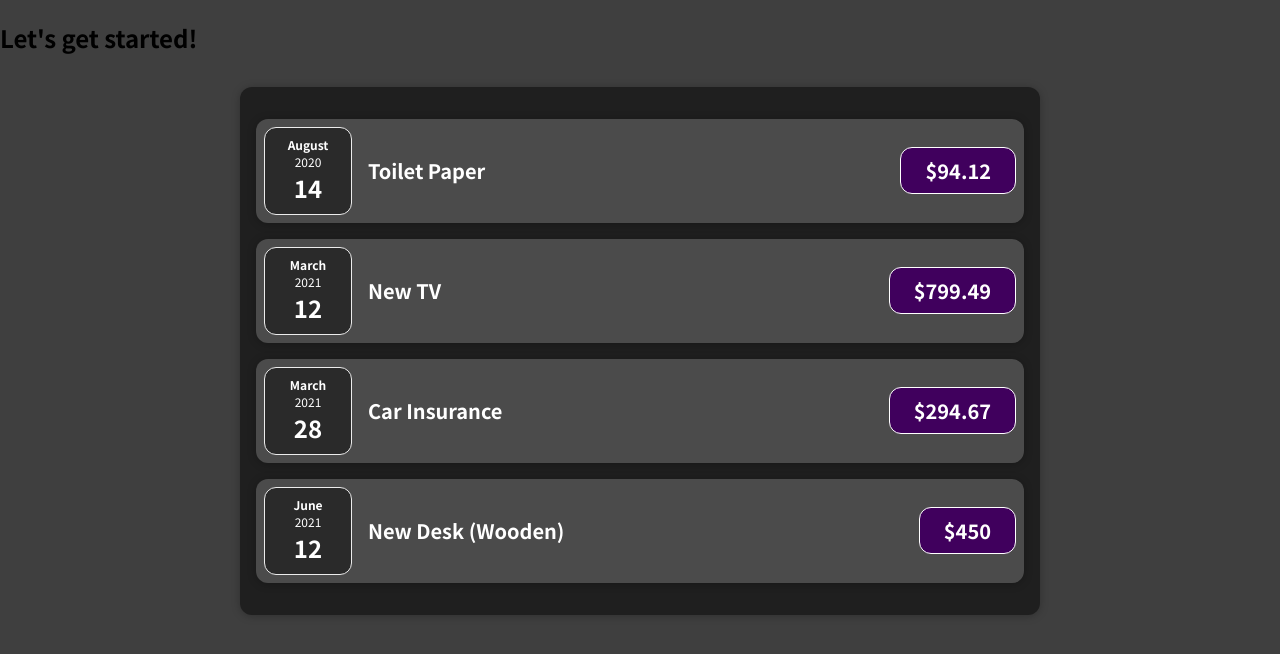
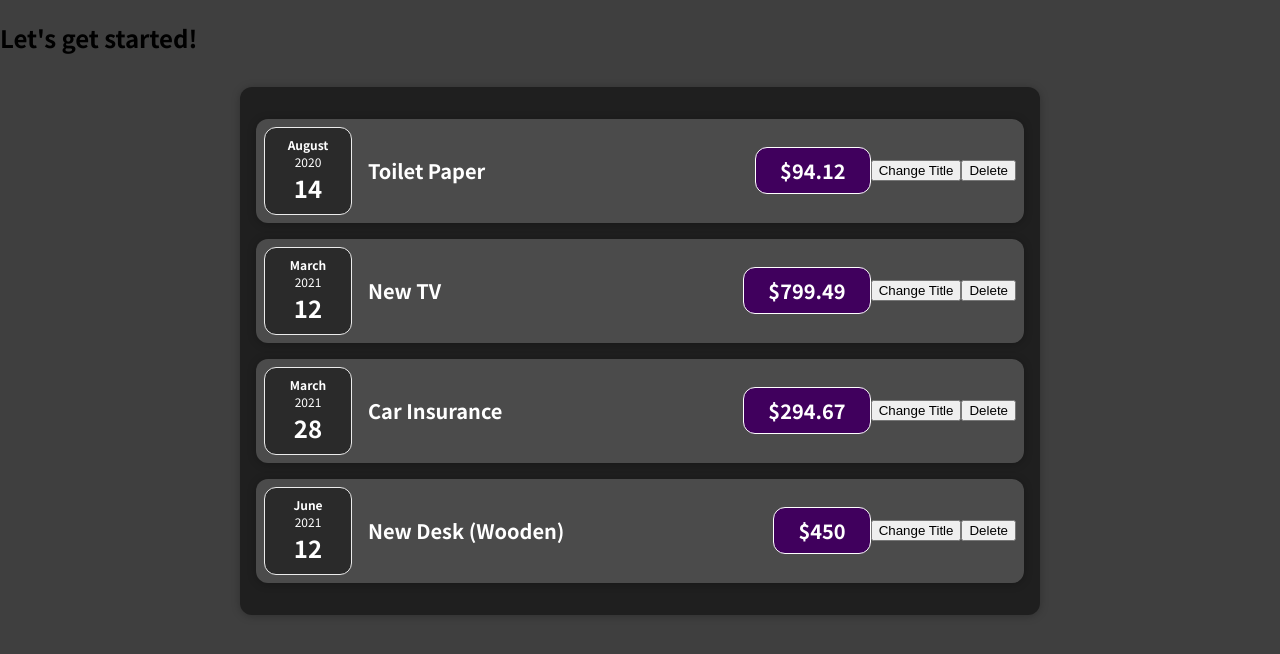
Before and after one commit to Truptipawar28/Expense_Tracker_website, a React (Create React App) app: page / in a window 1280 px wide. Shown: the top 654 px of the page. Built offline with nearby package versions, Linux system fonts and the light colour scheme.

Commit message:
Adding Event Listeners

```diff
--- a/src/components/Expenses/ExpenseItem.js
+++ b/src/components/Expenses/ExpenseItem.js
@@ -4,7 +4,16 @@
 import Card from '../UI/Card';
 import './ExpenseItem.css';
 
+
 const ExpenseItem = (props) => {
+  const clickHandler = () => {
+    console.log('Clicked!!!');
+  };
+
+  const deleteHandler = () => {
+    console.log('Deleted!!!');
+  };
+
   return (
     <Card className='expense-item'>
       <ExpenseDate date={props.date} />
@@ -12,6 +21,8 @@
         <h2>{props.title}</h2>
         <div className='expense-item__price'>${props.amount}</div>
       </div>
+      <button onClick={clickHandler}>Change Title</button>
+      <button onClick={deleteHandler}>Delete</button>
     </Card>
   );
 }
```
